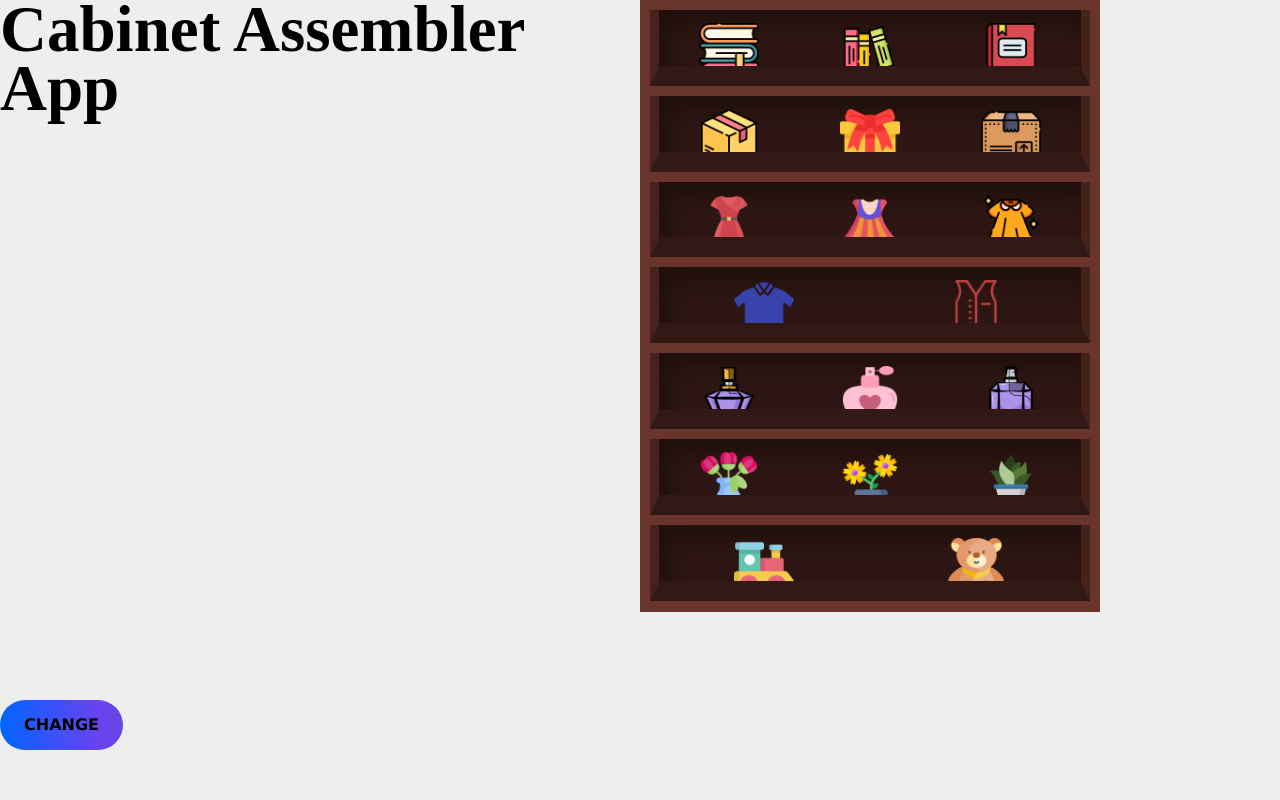
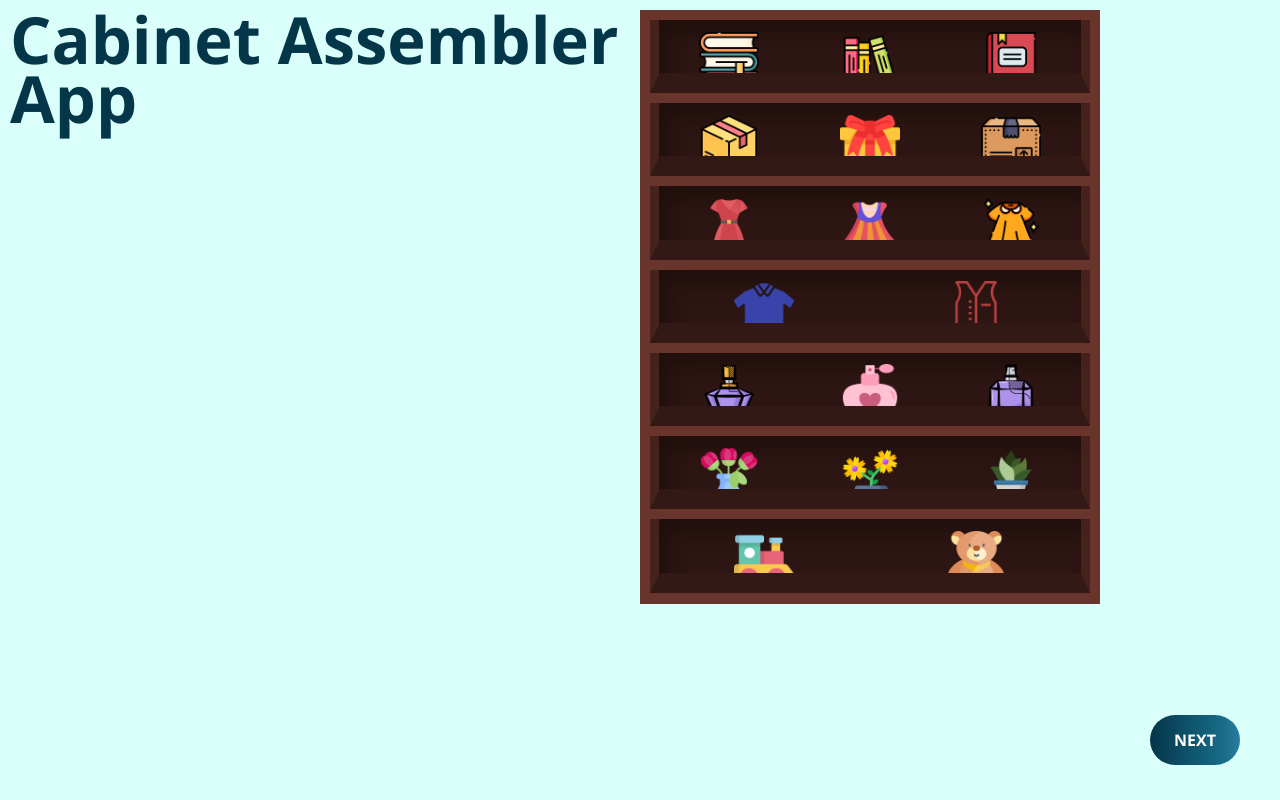
Before and after one commit to Rashika258/cabinet-assembler, a React (Create React App) app: page / in a window 1280 px wide. Built offline with nearby package versions, Linux system fonts and the light colour scheme.

Commit message:
style changes

```diff
--- a/src/components/CabinetFooter/CabinetFooter.css
+++ b/src/components/CabinetFooter/CabinetFooter.css
@@ -1,16 +1,18 @@
 .cabinet__footer__wrap {
   height: 15%;
   width: 100%;
-
+  display: flex;
+  align-items: center;
+  justify-content: flex-end;
+  padding-right: 40px;
 }
 
 .cabinet__footer-btn {
-
   display: block;
   margin: 20px 0;
   min-height: 50px;
   padding: 13px 24px;
-  font-family: 'Lucida Grande', 'Helvetica', sans-serif;
+  font-family: 'Open Sans';
   font-size: 16px;
   line-height: 20px;
   font-weight: bold;
@@ -29,21 +31,37 @@
 
 .cabinet__footer-btn {
   position: relative;
-    color: var(--textColor2);
+  color: #ffffff;
   border-radius: 26px;
-    background-image: linear-gradient(90deg, #0065ff, #6942ef, #6554c0, #008cff, #0065ff, #6942ef);
+  background-image: linear-gradient(
+    90deg,
+    #04364a,
+    #176b87,
+    #69aff0,
+    #39aac9,
+    #04364a,
+    #176b87
+  );
   background-size: 400%;
   background-position: 0% 0%;
 
   &::before {
-      content: '';
+    content: "";
     position: absolute;
     left: -2px;
     top: -2px;
     right: -2px;
     bottom: -2px;
     border-radius: 26px;
-      background-image: linear-gradient(90deg, #0065ff, #6942ef, #6554c0, #008cff, #0065ff, #6942ef);
+    background-image: linear-gradient(
+      90deg,
+      #04364a,
+      #176b87,
+      #69aff0,
+      #39aac9,
+      #04364a,
+      #176b87
+    );
     background-size: 500%;
     background-position: 0% 0%;
     filter: blur(10px);
--- a/src/components/CabinetFooter/CabinetFooter.js
+++ b/src/components/CabinetFooter/CabinetFooter.js
@@ -7,7 +7,7 @@ const CabinetFooter = () => {
     }
   return (
     <div className='cabinet__footer__wrap'>
-    <button className='cabinet__footer-btn' onClick={(e) => handleNavigation()}> Change</button>
+    <button className='cabinet__footer-btn' onClick={(e) => handleNavigation()}> Next</button>
 
     </div>
   );
--- a/src/components/CabinetHomePage/CabinetHomePage.css
+++ b/src/components/CabinetHomePage/CabinetHomePage.css
@@ -3,7 +3,8 @@
     width: 100%;
     display: flex;
     flex-direction: column;
-    background-color: #EEEEEE;
+    background-color: #DAFFFB;
+
 
 }
 
@@ -11,6 +12,7 @@
     height: 85%;
     width: 100%;
     display: flex;
+    padding: 10px;
 
 }
 
@@ -28,6 +30,8 @@
     margin-right: auto;
     margin-bottom: 25px;
     line-height: 0.9;
+    font-family: 'Open Sans';
+    color: #04364A;
 
 }
 
```
Lines whose indentation alone changed are shown as unchanged.
